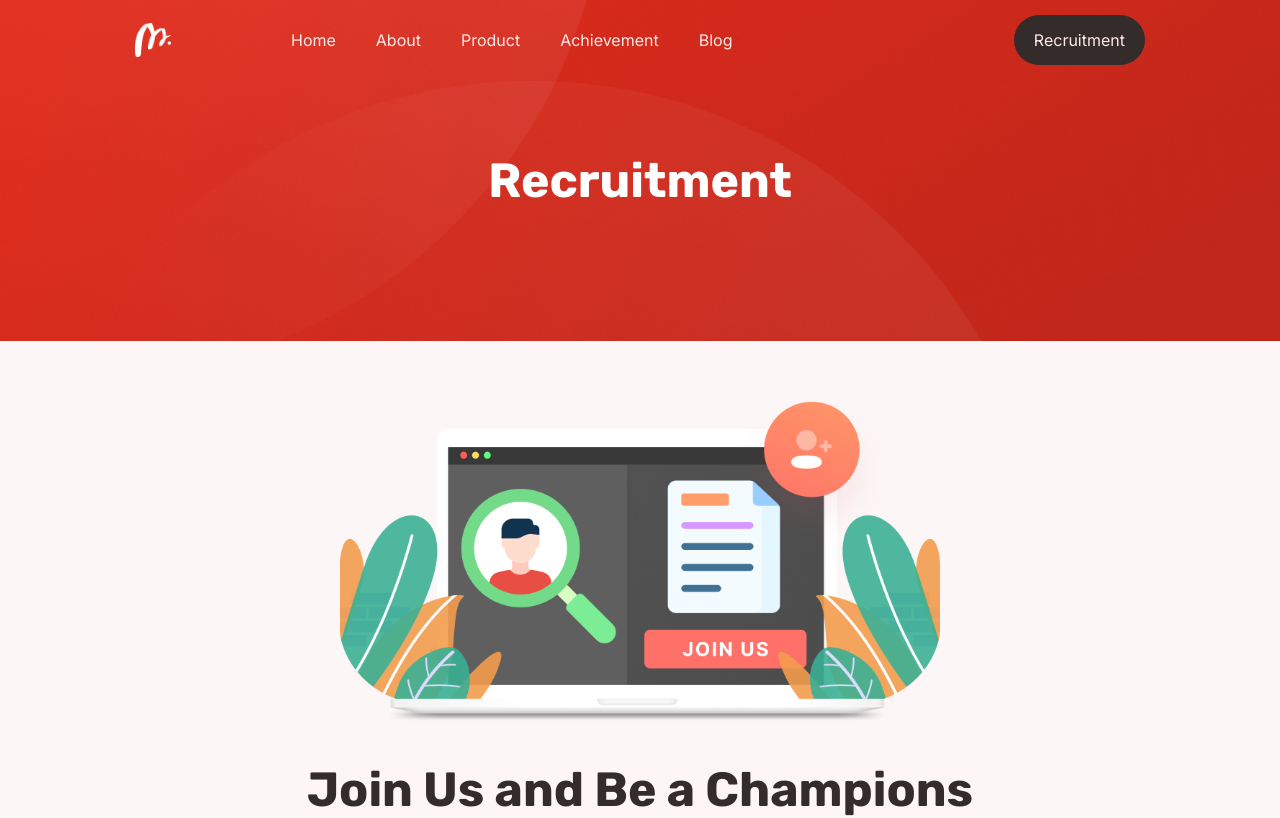
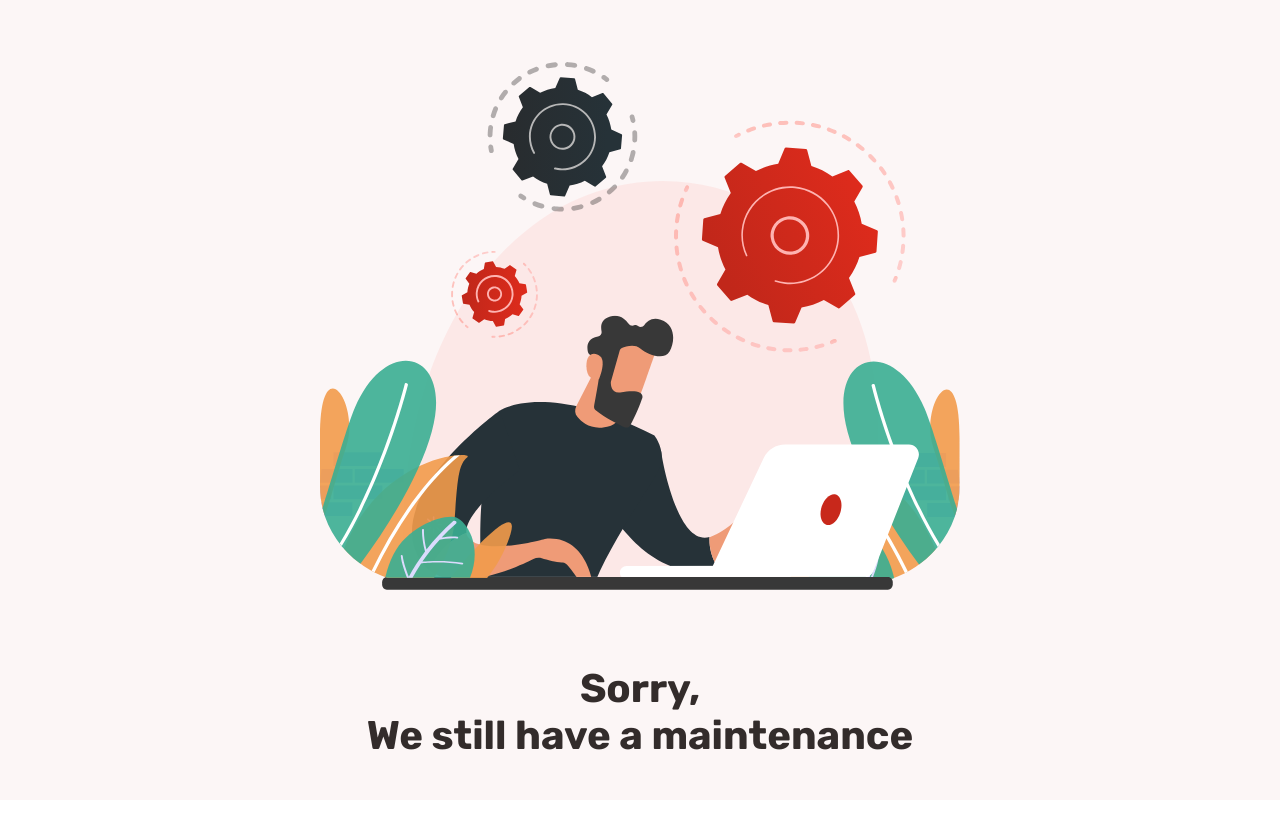
Before and after one commit to MobileInnovationLab/Legacy-Frontend-Motion, a Next.js app: page /recruitment in a window 1280 px wide. Shown: the top 818 px of the page. Built offline with nearby package versions, Linux system fonts and the light colour scheme.

Commit message:
there is something wrong

```diff
--- a/pages/_app.js
+++ b/pages/_app.js
@@ -9,8 +9,8 @@ const TRACKING_ID = "G-GHYHBVVWV8";
 ReactGa.initialize(TRACKING_ID);
 
 function MyApp({ Component, pageProps }) {
-  return <Component {...pageProps} />;
-  //return <Maintenance />;
+  //return <Component {...pageProps} />;
+  return <Maintenance />;
 }
 
 export default MyApp;
--- a/pages/recruitment.jsx
+++ b/pages/recruitment.jsx
@@ -135,7 +135,7 @@ export default function Recruitment() {
               console.log(payload);
               API.postRecruitment(payload)
                 .then((resp) => {
-                  console.log(resp);
+                  // console.log(resp);
                   if (resp == 400) {
                     setModalsError(true);
                   } else if (resp == 200) {
```
